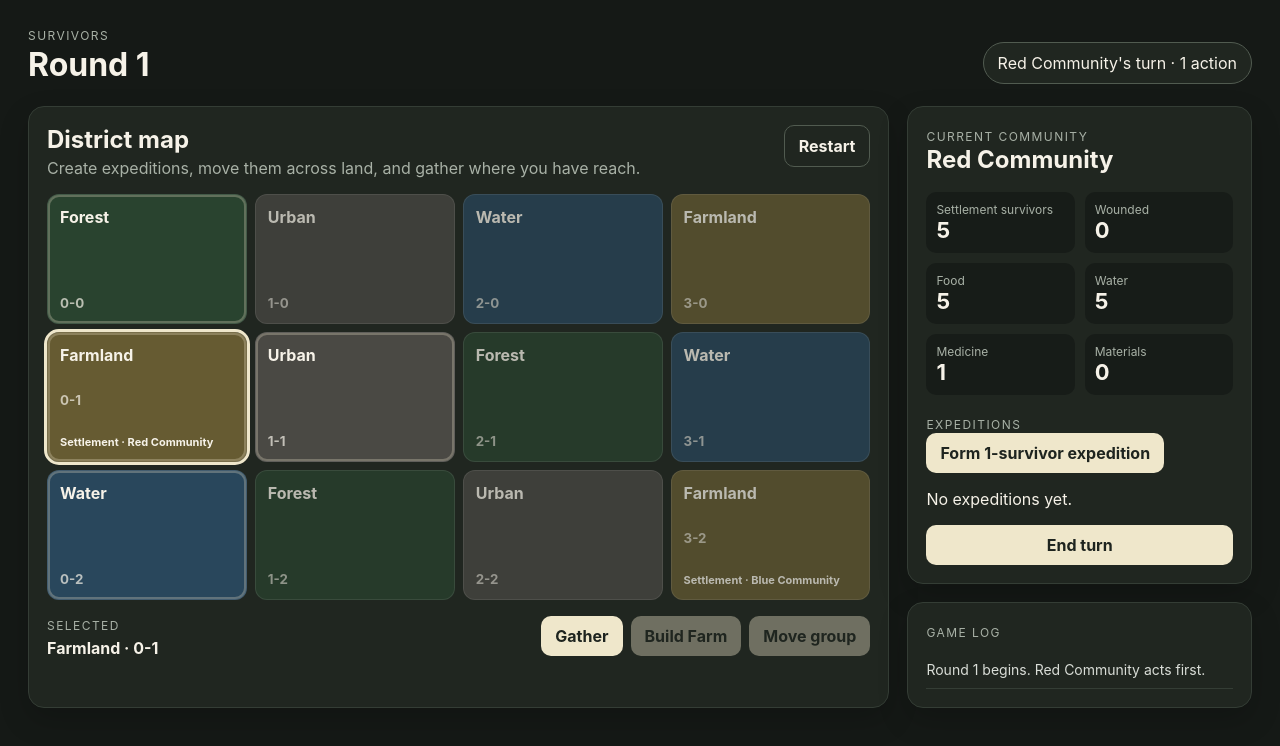
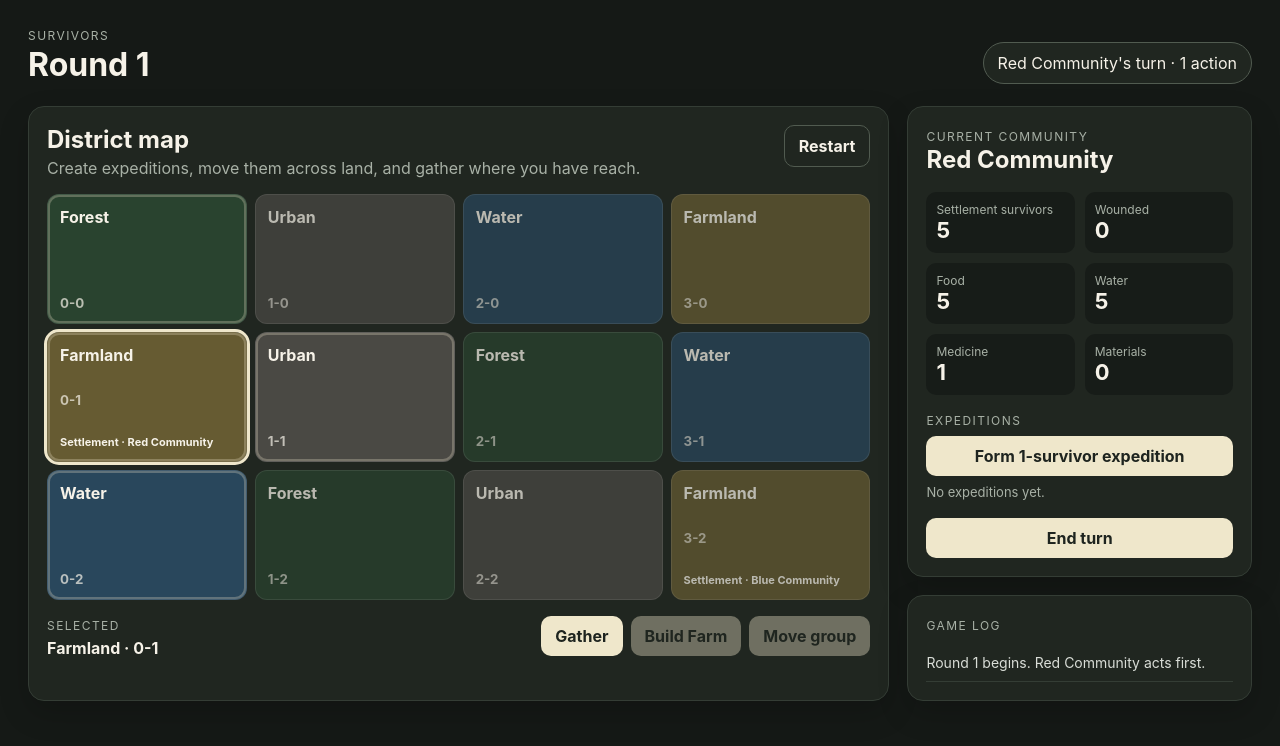
Before and after one commit to imanoliri/survivors, a React (Vite) app: page / in a window 1280 px wide. Shown: the top 746 px of the page. Built offline with nearby package versions, Linux system fonts and the light colour scheme.

Commit message:
Style expedition controls

```diff
--- a/src/ui/styles.css
+++ b/src/ui/styles.css
@@ -32,6 +32,8 @@ button { font: inherit; }
 .terrain-urban { background: #4a4944; }
 .terrain-water { background: #29475c; }
 .terrain-farmland { background: #665b32; }
+.group-badge { background: rgba(20,20,20,.45); padding: 3px 6px; border-radius: 999px; }
+.group-badge.active-group { outline: 1px solid #efe7cb; }
 
 .selected-tile { margin-top: 14px; display: flex; justify-content: space-between; align-items: center; gap: 12px; }
 .selected-tile strong { display: block; margin-top: 4px; }
@@ -45,6 +47,10 @@ button:disabled { cursor: not-allowed; opacity: .38; }
 .stat { background: #171c18; border-radius: 10px; padding: 10px; }
 .stat span { display: block; color: #a8b1a6; font-size: 12px; }
 .stat strong { font-size: 22px; }
+.expedition-controls { display: grid; gap: 8px; margin: 18px 0; }
+.group-button { background: transparent; color: #f6f2e8; border: 1px solid #515b50; text-align: left; font-weight: 600; }
+.group-button.selected-group { border-color: #efe7cb; background: #2b332c; }
+.hint { color: #a8b1a6; font-size: 13px; margin: 0; }
 .end-turn { width: 100%; }
 .error { color: #ffb8b8; margin-bottom: 0; }
 .log { max-height: 300px; overflow: auto; margin-top: 10px; }
```
